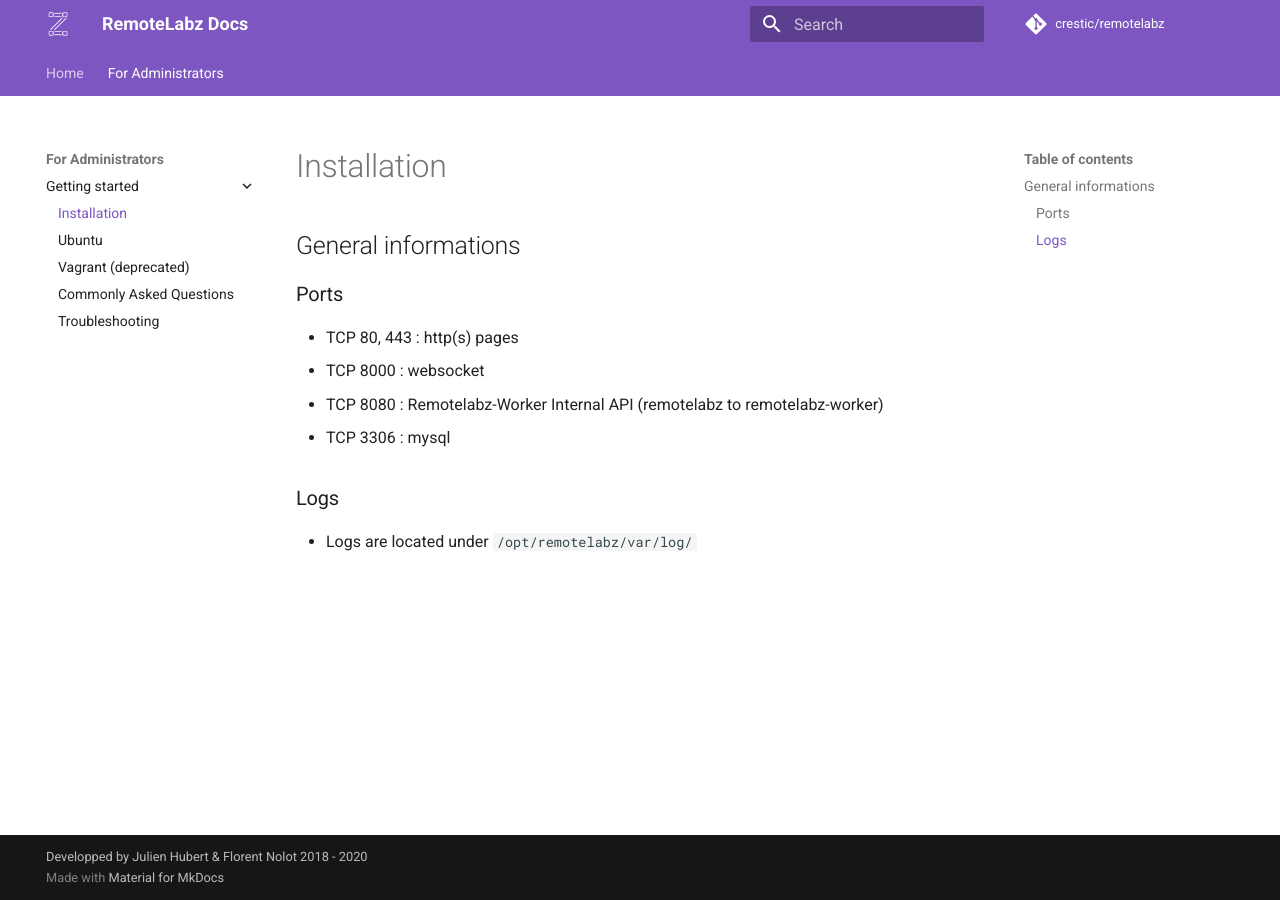
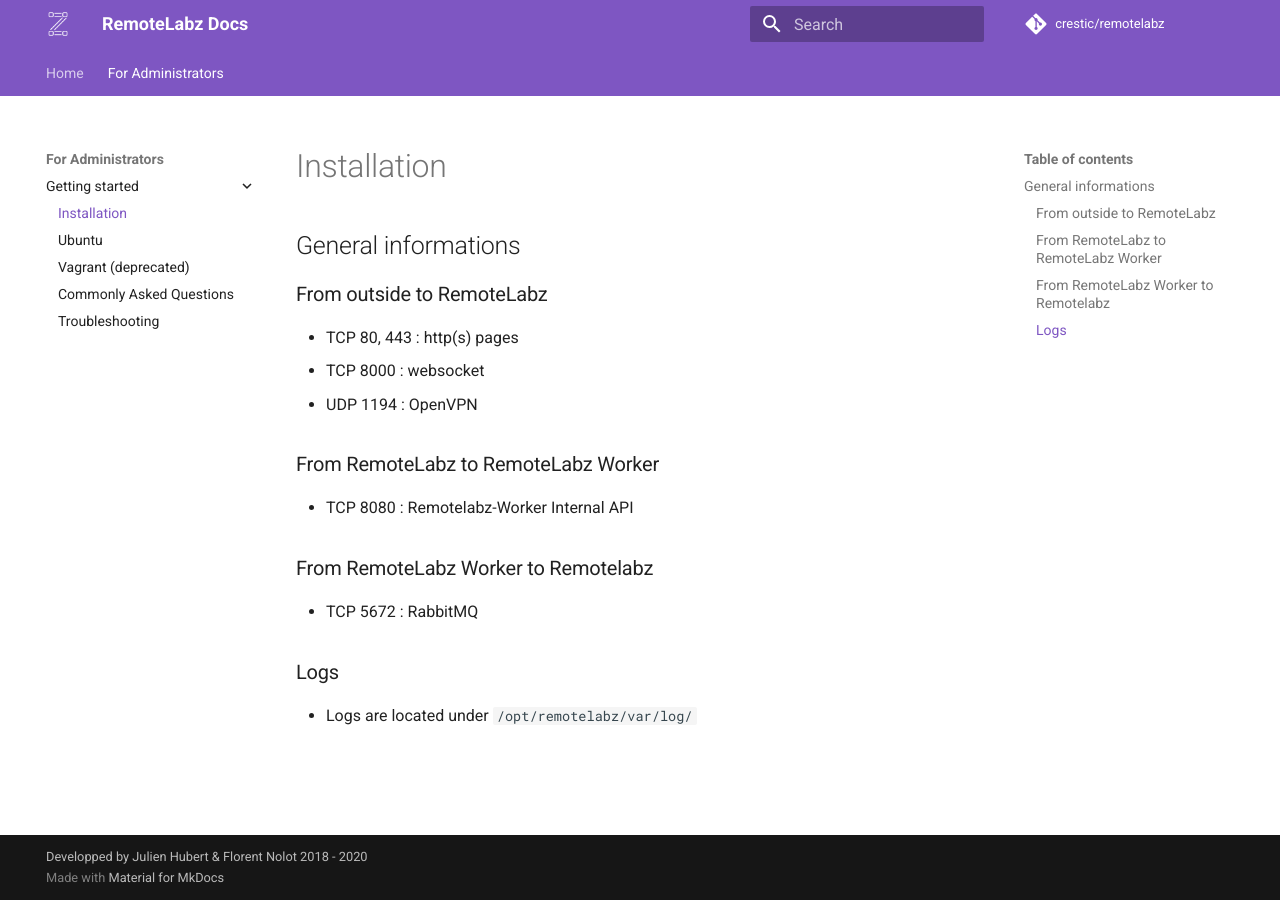
Before and after one commit to remotelabz/remotelabz-docs, an MkDocs documentation site: the page built from docs/administrators/getting-started/install.md, in a window 1280 px wide. Built offline with MkDocs 1.6.1 and Material for MkDocs 9.7.7, drawn with Linux system fonts in a browser that asks for light colours.

Commit message:
Port explain

```diff
--- a/docs/administrators/getting-started/install.md
+++ b/docs/administrators/getting-started/install.md
@@ -1,11 +1,16 @@
 # Installation
 ## General informations
 
-### Ports
+### From outside to RemoteLabz
 - TCP 80, 443 : http(s) pages
 - TCP 8000 : websocket
-- TCP 8080 : Remotelabz-Worker Internal API (remotelabz to remotelabz-worker)
-- TCP 3306 : mysql
+- UDP 1194 : OpenVPN
+
+### From RemoteLabz to RemoteLabz Worker
+- TCP 8080 : Remotelabz-Worker Internal API
+
+### From RemoteLabz Worker to Remotelabz
+- TCP 5672 : RabbitMQ
 
 ### Logs
 - Logs are located under `/opt/remotelabz/var/log/`
```
